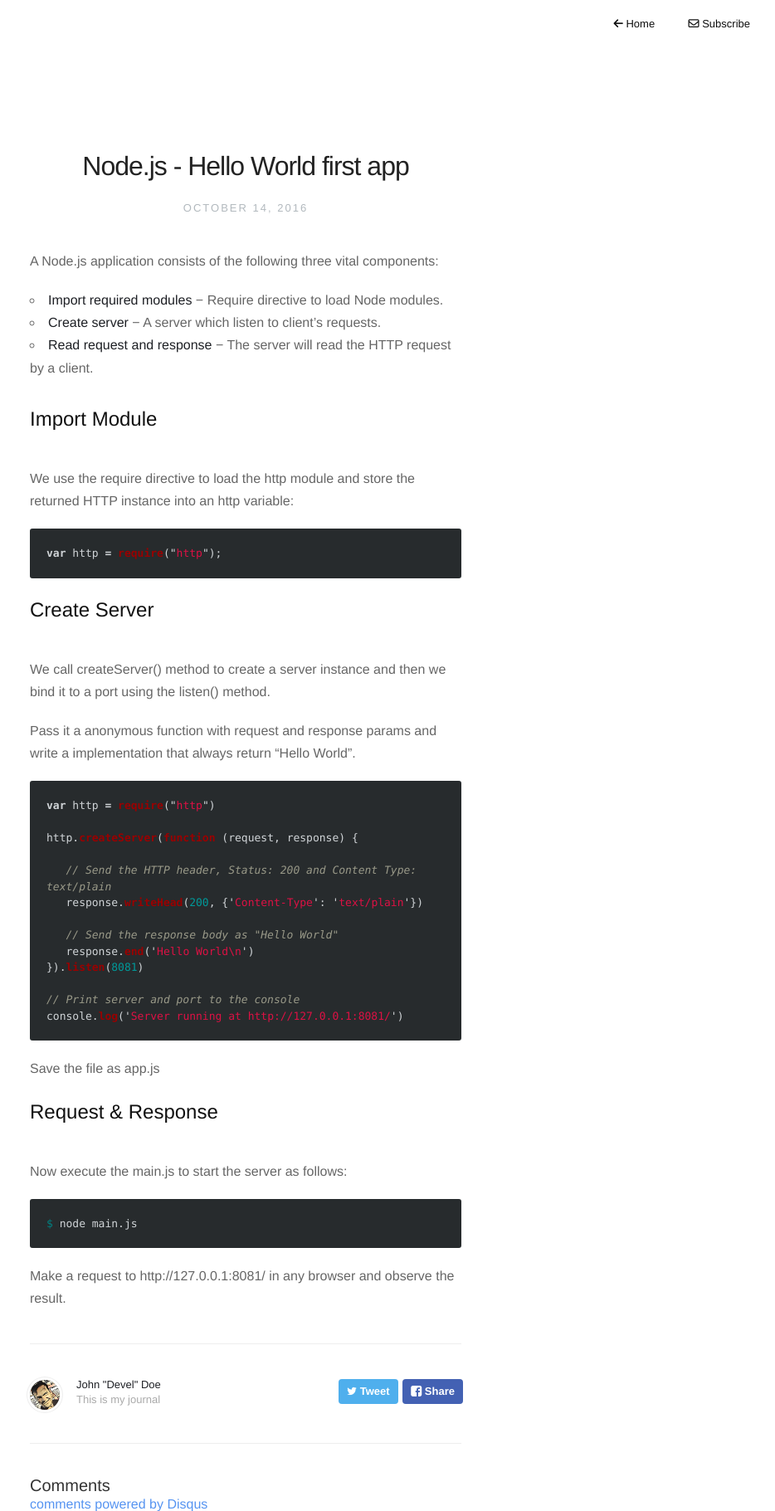
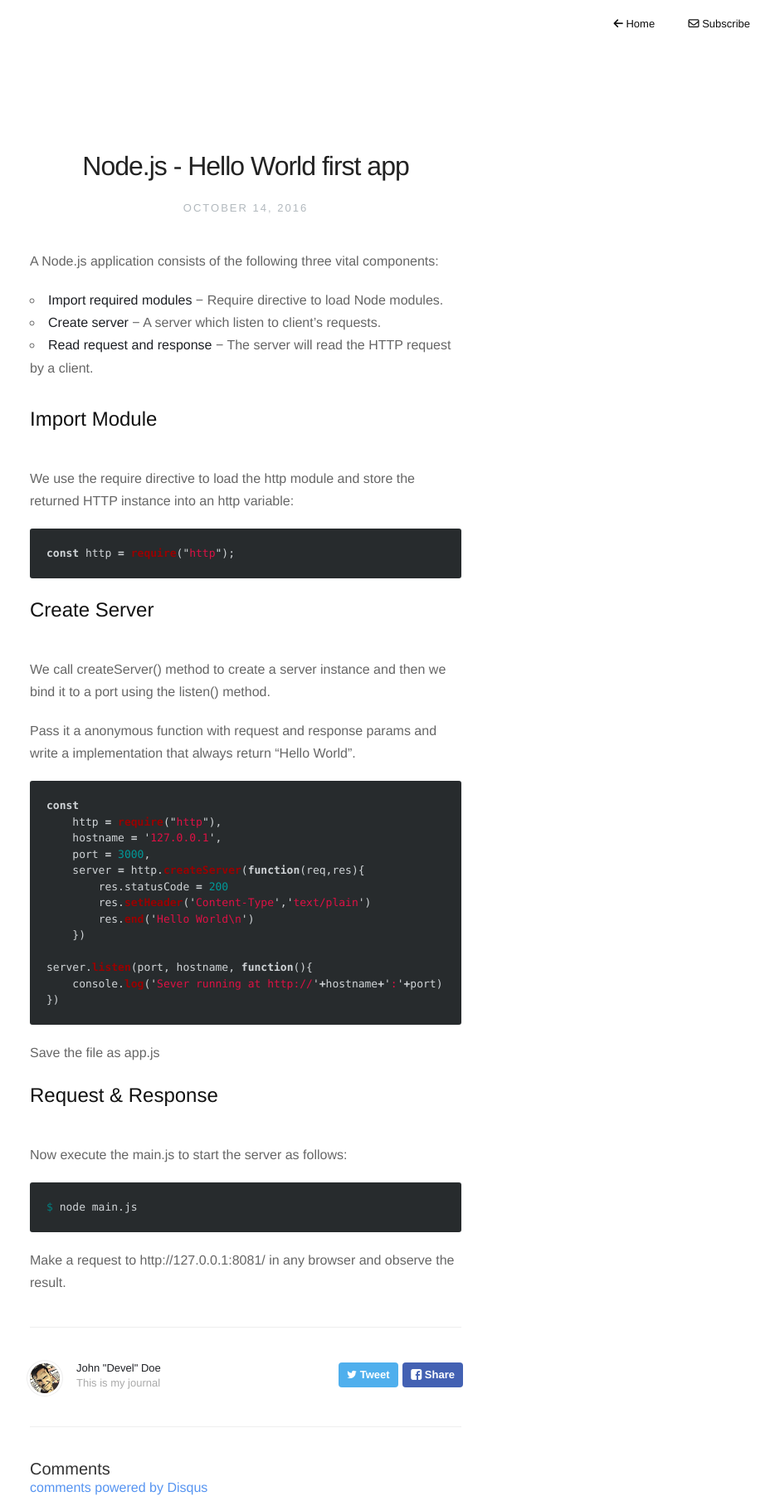
Before and after one commit to develdoe/develdoe.github.io, a Jekyll site: the page built from _posts/2016-10-14-node-js-hello-world-first-app.md, in a window 1280 px wide. Shown: the whole page at 83% size, without its empty margins (344-1278 px from the left). Built offline with Jekyll 4.4.1, drawn with Linux system fonts in a browser that asks for light colours; nearby versions of some CDN libraries; comment, search, counter and statistics services are not loaded.

Commit message:
Updated 2016-10-14-node-js-hello-world-first-app.md

````diff
--- a/_posts/2016-10-14-node-js-hello-world-first-app.md
+++ b/_posts/2016-10-14-node-js-hello-world-first-app.md
@@ -15,7 +15,7 @@ A Node.js application consists of the following three vital components:
 We use the require directive to load the http module and store the returned HTTP instance into an http variable:
 
 ```javascript
-var http = require("http");
+const http = require("http");
 ```
 
 ## Create Server
@@ -25,19 +25,19 @@ We call createServer() method to create a server instance and then we bind it to
 Pass it a anonymous function with request and response params and write a implementation that always return "Hello World".
 
 ```javascript
-var http = require("http")
+const
+    http = require("http"),
+    hostname = '127.0.0.1',
+    port = 3000,
+    server = http.createServer(function(req,res){
+        res.statusCode = 200
+        res.setHeader('Content-Type','text/plain')
+        res.end('Hello World\n')
+    })
 
-http.createServer(function (request, response) {
-
-   // Send the HTTP header, Status: 200 and Content Type: text/plain
-   response.writeHead(200, {'Content-Type': 'text/plain'})
-
-   // Send the response body as "Hello World"
-   response.end('Hello World\n')
-}).listen(8081)
-
-// Print server and port to the console
-console.log('Server running at http://127.0.0.1:8081/')
+server.listen(port, hostname, function(){
+    console.log('Sever running at http://'+hostname+':'+port)
+})
 ```
 
 Save the file as app.js
````
